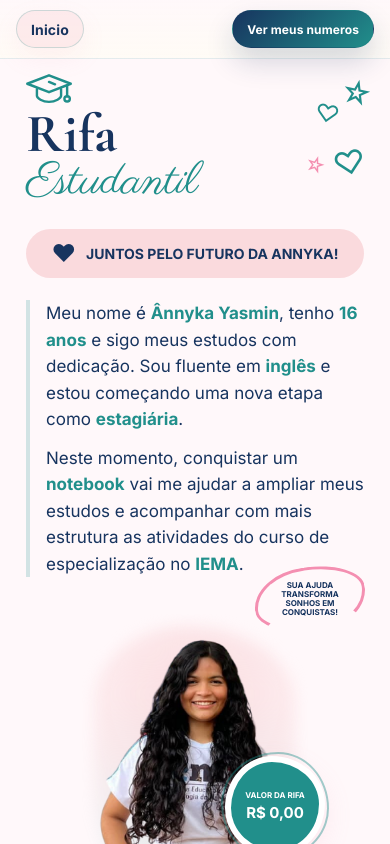
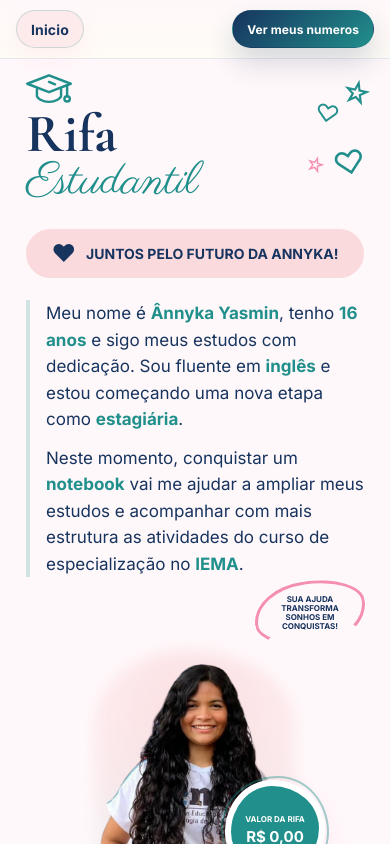
Before and after one commit to wernercostadias/rifaannyka, a Nuxt app in the folder frontend/: page / in a window 390 px wide. Shown: the top 844 px of the page. Built offline with nearby package versions, Linux system fonts and the light colour scheme; no server answers.

Commit message:
style: ajustar margens da classe message-cloud para melhor alinhamento

```diff
--- a/frontend/components/RaffleHero.vue
+++ b/frontend/components/RaffleHero.vue
@@ -617,7 +617,7 @@ blockquote span {
   .message-cloud {
     justify-self: end;
     width: 96px;
-    margin: -2px 12px -10px 0;
+    margin: 10px 12px -2px 0;
     font-size: 8px;
     line-height: 1.14;
   }
@@ -757,7 +757,7 @@ blockquote span {
 
   .message-cloud {
     width: 92px;
-    margin-right: 8px;
+    margin: 12px 8px 0 0;
   }
 
   .decor-heart-one {
```
Also changed, not shown: 1 other file (tests, documents, lock files or other folders).
